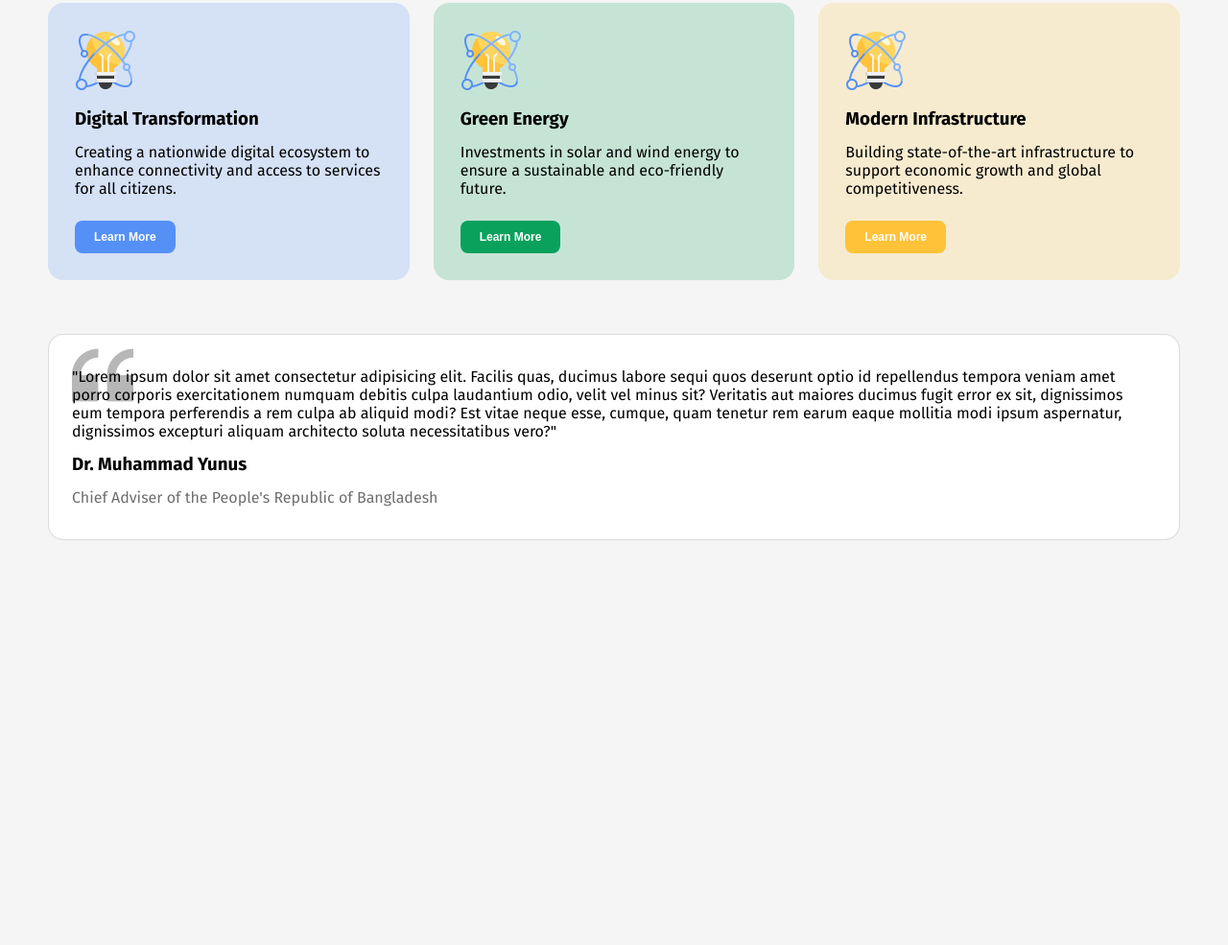
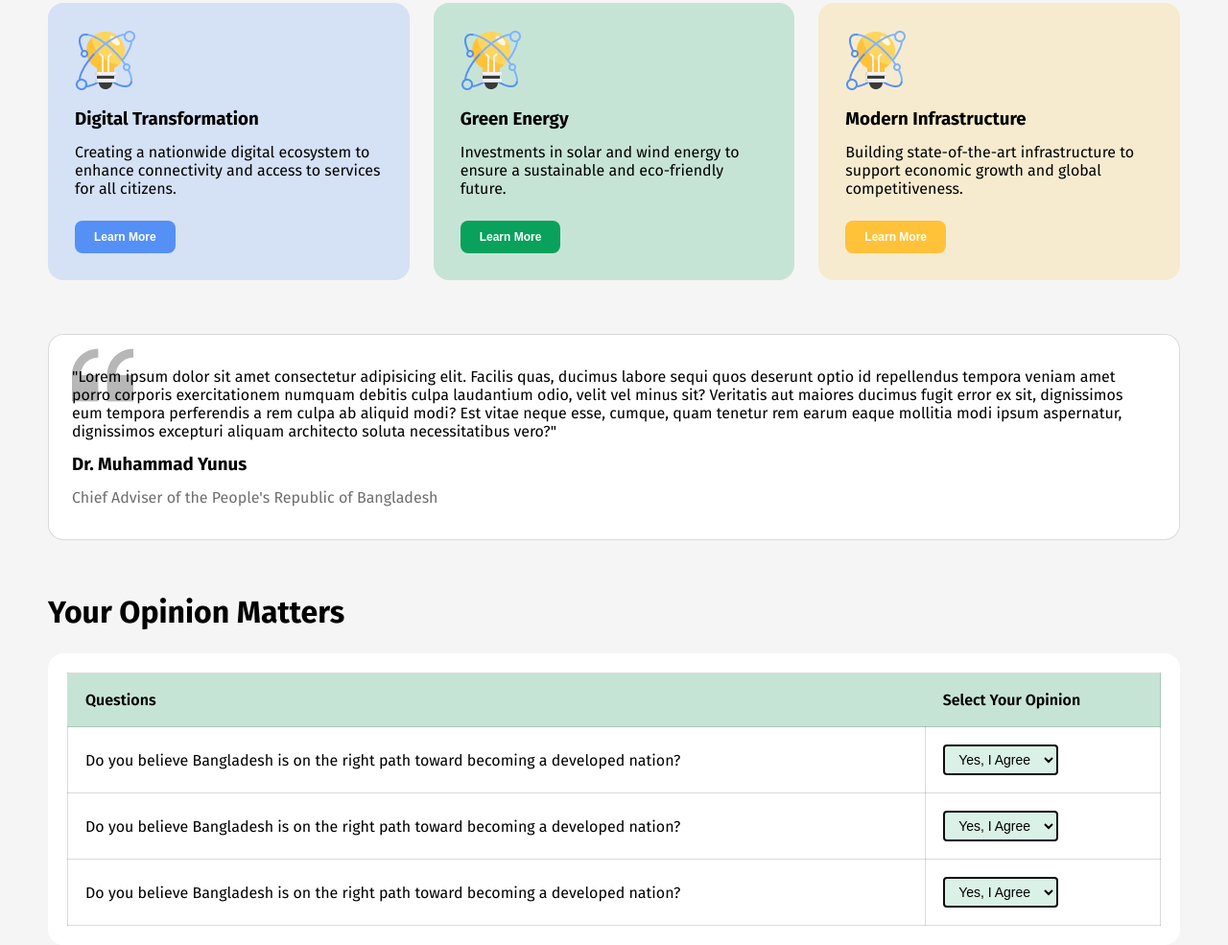
Before and after one commit to purnadebpaul64/ph-assignment-1, a plain HTML site: page index.html in a window 1280 px wide. Shown: the part 1150-2135 px from the top of the page at 96% size. Before the commit the page ends 1713 px from the top, so only its background shows below. Drawn offline with Linux system fonts and the light colour scheme.

Commit message:
added opinion section

```diff
--- a/index.html
+++ b/index.html
@@ -148,6 +148,55 @@
           </p>
         </div>
       </section>
+      <!-- Opinion Section -->
+      <section class="opinion-section">
+        <h2 class="section-title">Your Opinion Matters</h2>
+        <div class="inner-opinion">
+          <table>
+            <thead>
+              <tr>
+                <th>Questions</th>
+                <th>Select Your Opinion</th>
+              </tr>
+            </thead>
+            <tbody>
+              <tr>
+                <td>
+                  Do you believe Bangladesh is on the right path toward becoming
+                  a developed nation?
+                </td>
+                <td>
+                  <select>
+                    <option value="agree">Yes, I Agree</option>
+                  </select>
+                </td>
+              </tr>
+              <tr>
+                <td>
+                  Do you believe Bangladesh is on the right path toward becoming
+                  a developed nation?
+                </td>
+                <td>
+                  <select>
+                    <option value="agree">Yes, I Agree</option>
+                  </select>
+                </td>
+              </tr>
+              <tr>
+                <td>
+                  Do you believe Bangladesh is on the right path toward becoming
+                  a developed nation?
+                </td>
+                <td>
+                  <select>
+                    <option value="agree">Yes, I Agree</option>
+                  </select>
+                </td>
+              </tr>
+            </tbody>
+          </table>
+        </div>
+      </section>
     </main>
     <footer></footer>
   </body>
--- a/style/style.css
+++ b/style/style.css
@@ -151,3 +151,39 @@
 .designation {
   color: rgba(14, 14, 14, 60%);
 }
+
+/* ===== Opinion Section ===== */
+.opinion-section {
+  margin-top: 56px;
+}
+.inner-opinion {
+  padding: 20px;
+  background-color: #ffffff;
+  border-radius: 16px;
+}
+table,
+td {
+  border: 1px solid rgba(14, 14, 14, 15%);
+}
+table {
+  width: 100%;
+  border-collapse: collapse;
+  text-align: left;
+}
+thead {
+  background-color: #c6e4d6;
+}
+thead th {
+  padding: 18px;
+  font-weight: 600;
+}
+td {
+  padding: 18px;
+}
+select {
+  padding: 5px 10px;
+  font-size: 14px;
+  border: 2px solid #0e0e0e;
+  border-radius: 4px;
+  background-color: rgba(9, 161, 92, 15%);
+}
```
